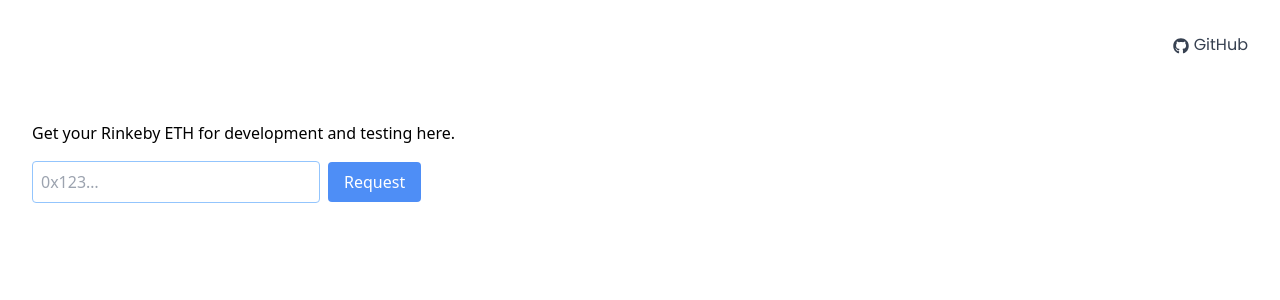
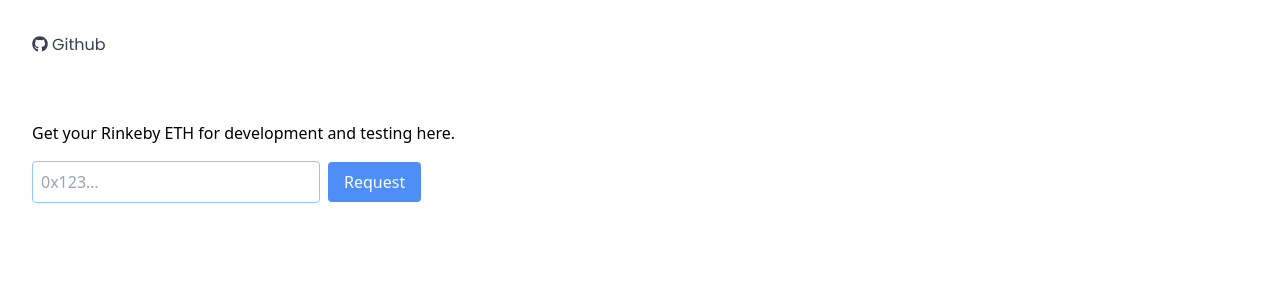
Before and after one commit to cryptojobslist/rinkebyfaucet, a Next.js app: page / in a window 1280 px wide. Shown: the top 300 px of the page. Built offline with nearby package versions, Linux system fonts and the light colour scheme; what tailwindcss-spinner would draw is missing.

Commit message:
added ethers and improved ui

```diff
--- a/components/nav.tsx
+++ b/components/nav.tsx
@@ -1,21 +1,19 @@
 import Link from 'next/link'
+import { FaGithub } from 'react-icons/fa'
 
 export default function Nav() {
   return (
     <nav className='flex items-center justify-between p-8'>
       <ul className='flex items-center justify-between space-x-8'>
         <li>
-          {/* <img
-            src='./logo.svg'
-            alt={process.env.appName + ' logo'}
-            className='relative inline-block h-4 pt-1 mr-2 align-baseline'
-          /> */}
+          <a href='https://github.com/cryptojobslist/rinkebyfaucet' target='_blank'>
+            <FaGithub className='inline mb-1 mr-1' />
+            Github
+          </a>
         </li>
-        <li>
-          <Link href='https://github.com/cryptojobslist'>
-            <a>Github</a>
-          </Link>
-        </li>
+      </ul>
+      <ul className='flex items-center justify-between space-x-8'>
+        <li></li>
       </ul>
     </nav>
   )
--- a/lib/requestEth.ts
+++ b/lib/requestEth.ts
@@ -1,6 +1,15 @@
+import { ethers } from 'ethers'
+const isAddress = ethers.utils.isAddress
+
+const provider = ethers.getDefaultProvider('rinkeby')
+
 export default async function requestEth(address: string, amount: number = 0.1): Promise<any> {
   // If address already has a lot of rEth, then reject
   // If address requested within 24 hours, then reject
+  if (!isAddress(address)) throw new Error(`Invalid address: ${address}`)
+  const balance = await provider.getBalance(address)
+  let etherString = ethers.utils.formatEther(balance)
+  let etherInt = parseInt(etherString)
 
-
+  console.log(`Balance: ${etherString}`, etherInt)
 }
--- a/pages/api/request-eth.ts
+++ b/pages/api/request-eth.ts
@@ -7,11 +7,11 @@ export default async (req: NextApiRequest, res: NextApiResponse) => {
   const amount = params.amount
 
   console.log(params)
+  //  TODO validate captcha
 
-  // if (await RequestEth(address)) {
-  //   return res.status(200).json({ message: `Eth requested` })
-  // }
+  if (await RequestEth(address)) {
+    return res.status(200).json({ message: `Eth requested` })
+  }
 
   return res.status(200).json({ message: `requested` })
-  //  TODO validate captcha
 }
--- a/pages/index.tsx
+++ b/pages/index.tsx
@@ -1,31 +1,10 @@
-import { useEffect } from 'react'
-import { fetch } from 'lib/fetch'
-import Link from 'next/link'
+import Nav from 'components/nav'
 import RequestForm from 'components/requestForm'
-import { FaGithub } from 'react-icons/fa'
 
 export default function IndexPage({ error, ...props }) {
   return (
     <div className='min-h-screen'>
-      <nav className='flex items-center justify-between p-8'>
-        <ul className='flex items-center justify-between space-x-4'>
-          <li>
-            {process.env.appName}
-            {/* <img
-              src='./logo.svg'
-              alt={process.env.appName + ' logo'}
-              className='relative inline-block h-4 pt-1 mr-2 align-baseline'
-            /> */}
-          </li>
-        </ul>
-        <ul className='flex items-center justify-between space-x-4'>
-          <li>
-            <a href='https://github.com/cryptojobslist/rinkebyfaucet' target='_blank'>
-              <FaGithub className='inline' /> GitHub
-            </a>
-          </li>
-        </ul>
-      </nav>
+      <Nav />
       <div className='m-8'>
         <h1 className='text-left title'>{process.env.appName}</h1>
         <p>Get your Rinkeby ETH for development and testing here.</p>
```
Also changed, not shown: 1 other file (tests, documents, lock files or other folders).
